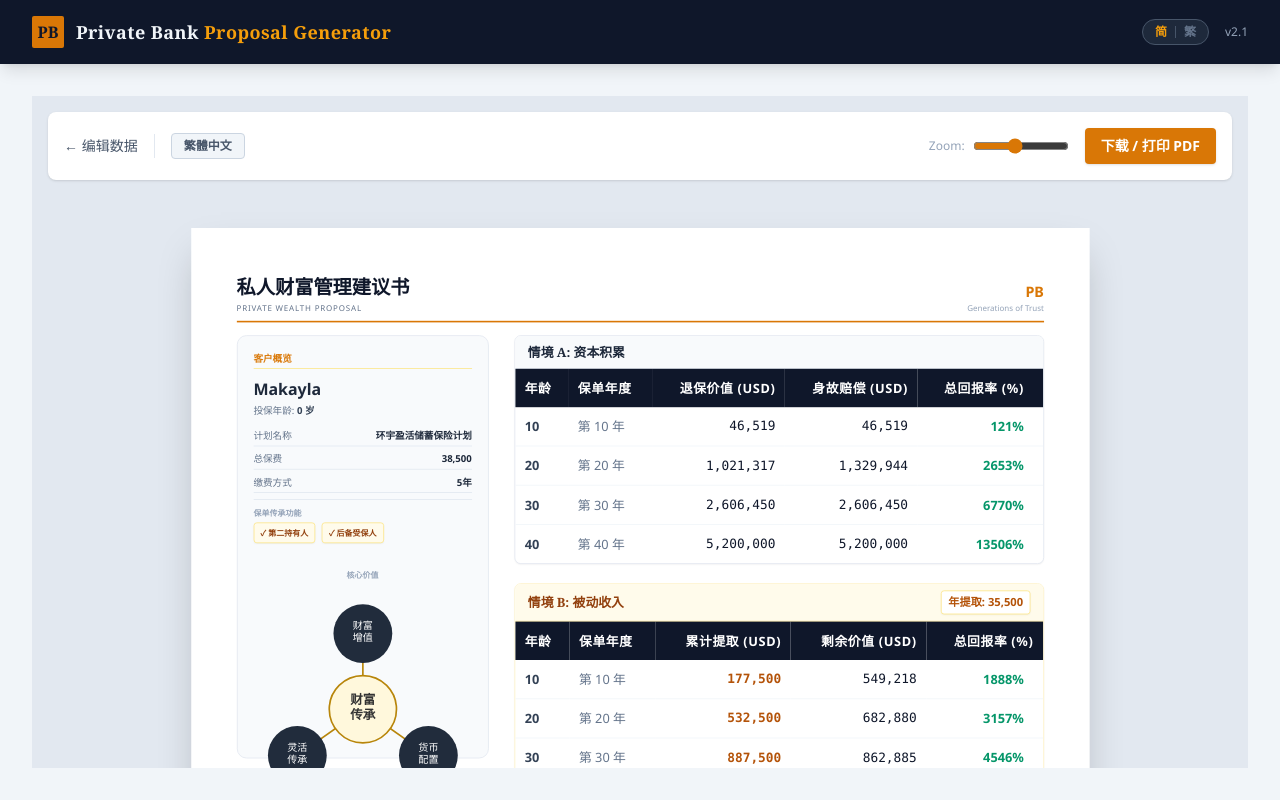
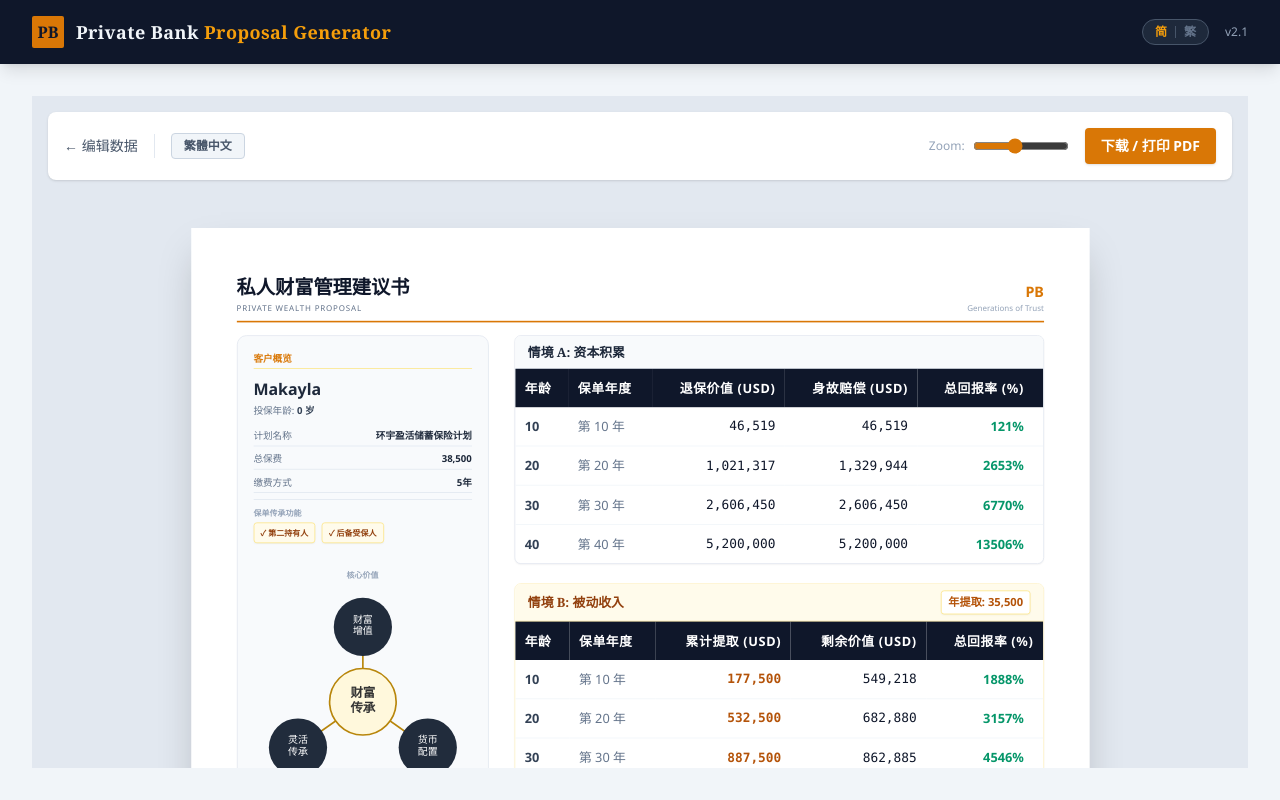
Before and after one commit to firaen22/proposal-genertor-v8, a React (Vite) app: page / in a window 1280 px wide. Both pictures are taken after a click on the button "Generate Proposal (PDF Report)". Built offline with nearby package versions, Linux system fonts and the light colour scheme.

Commit message:
feat: add OutputDisplay component for rendering proposal output with infographics, legacy roadmap, and PDF generation.

```diff
--- a/components/OutputDisplay.tsx
+++ b/components/OutputDisplay.tsx
@@ -9,8 +9,8 @@ const YEAR_VALS = [10, 20, 30, 40];
 // --- Visual Components ---
 
 const Infographic = ({ t }: { t: any }) => (
-  <div className="flex justify-center my-4 w-full">
-    <svg className="w-full h-auto max-h-[280px]" viewBox="-130 -130 260 220" preserveAspectRatio="xMidYMid meet">
+  <div className="flex justify-center my-2 w-full">
+    <svg className="w-full h-auto max-h-[260px]" viewBox="-130 -130 260 250" preserveAspectRatio="xMidYMid meet">
       <defs>
         <marker id="arrow" markerWidth="10" markerHeight="10" refX="9" refY="3" orient="auto" markerUnits="strokeWidth">
           <path d="M0,0 L0,6 L9,3 z" fill="#B8860B" />
@@ -219,7 +219,7 @@ export const OutputDisplay: React.FC<OutputDisplayProps> = ({ data, onBack, lang
 
               <div className="grid grid-cols-12 gap-8 h-full pb-8">
                 {/* Left Column */}
-                <div className="col-span-4 bg-slate-50 p-5 rounded-xl border border-slate-200 h-[140mm] flex flex-col justify-between">
+                <div className="col-span-4 bg-slate-50 p-5 rounded-xl border border-slate-200 h-[150mm] flex flex-col justify-between">
                   <div>
                     <h2 className="text-xs font-bold text-amber-600 uppercase mb-3 border-b border-amber-200 pb-1">{t.clientOverview}</h2>
                     <div className="mb-4">
```
